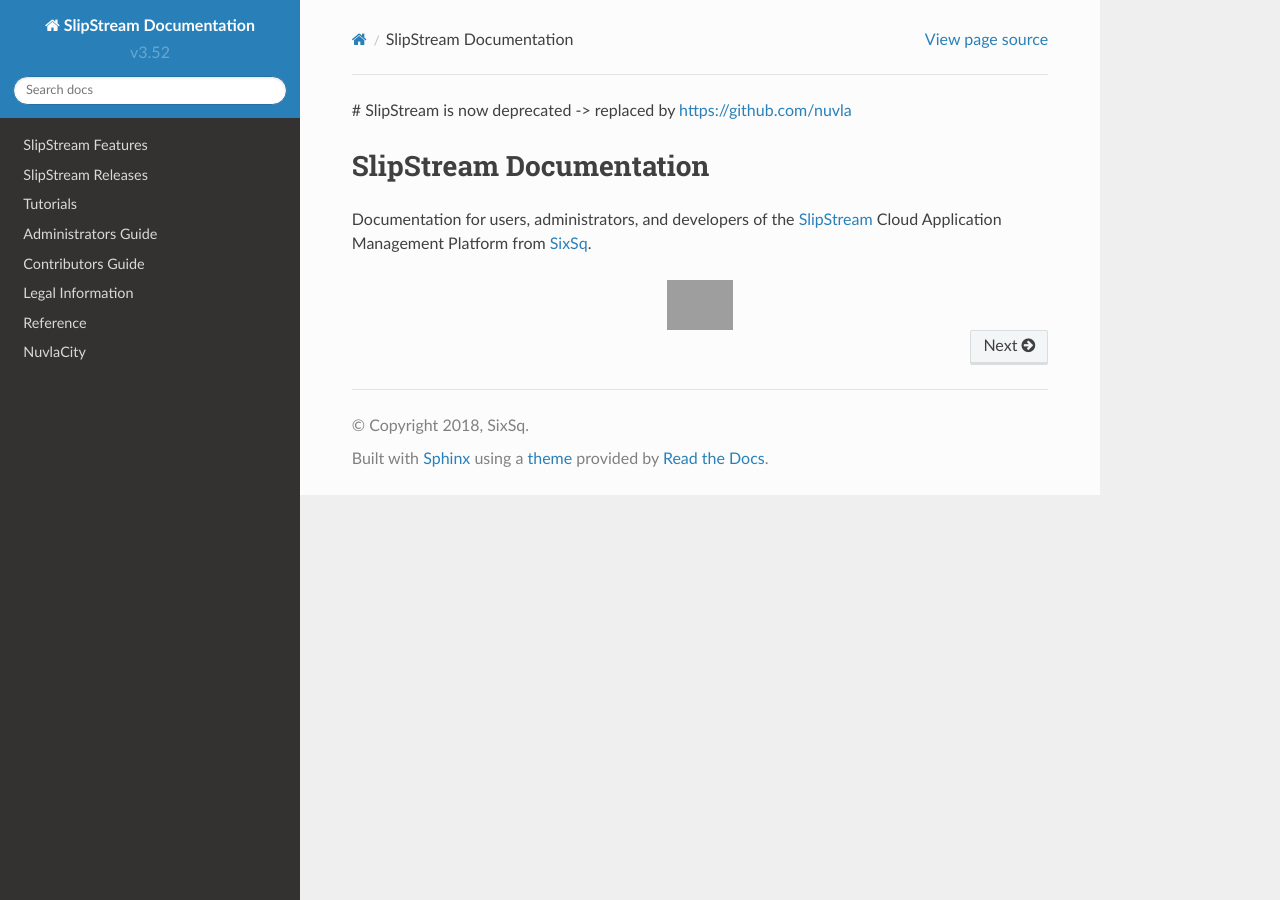
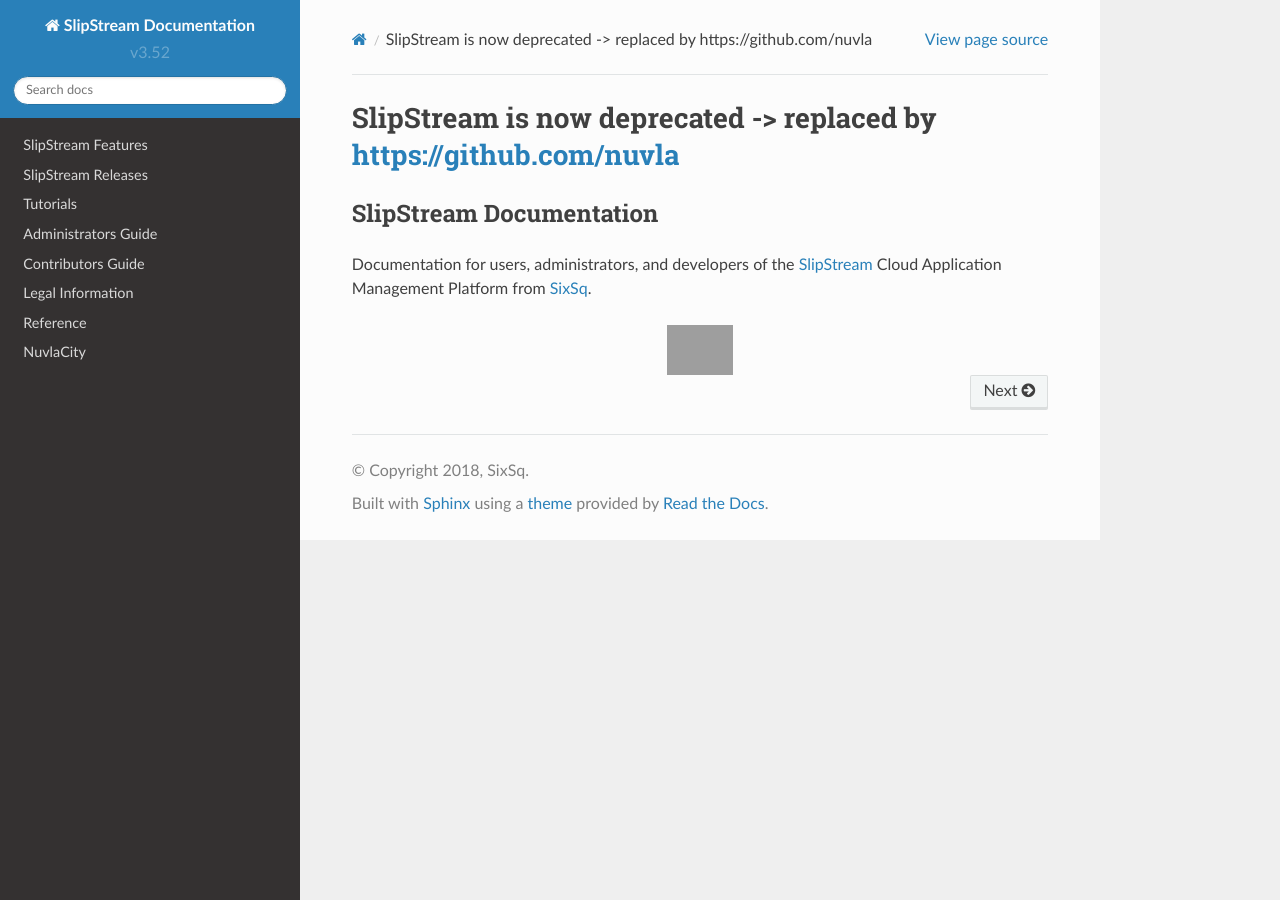
Before and after one commit to slipstream/SlipStreamDocumentation, a Sphinx documentation site: the page built from docs/index.rst, in a window 1280 px wide. Built offline with Sphinx 7.4.7 and the Read the Docs theme 2.0.0, drawn with Linux system fonts in a browser that asks for light colours; grey boxes are pictures that could not be loaded.

Commit message:
Update index.rst

```diff
--- a/docs/index.rst
+++ b/docs/index.rst
@@ -1,7 +1,8 @@
-# SlipStream is now deprecated -> replaced by https://github.com/nuvla
+SlipStream is now deprecated -> replaced by https://github.com/nuvla
+========================
 
 SlipStream Documentation
-========================
+------------------------
 
 Documentation for users, administrators, and developers of the
 `SlipStream <http://sixsq.com/products/slipstream.html>`__ Cloud
```
